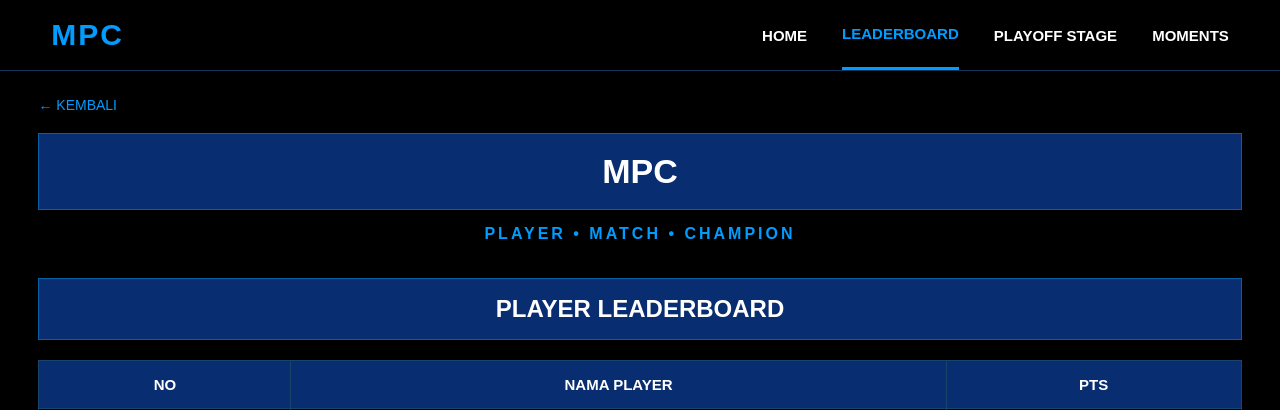
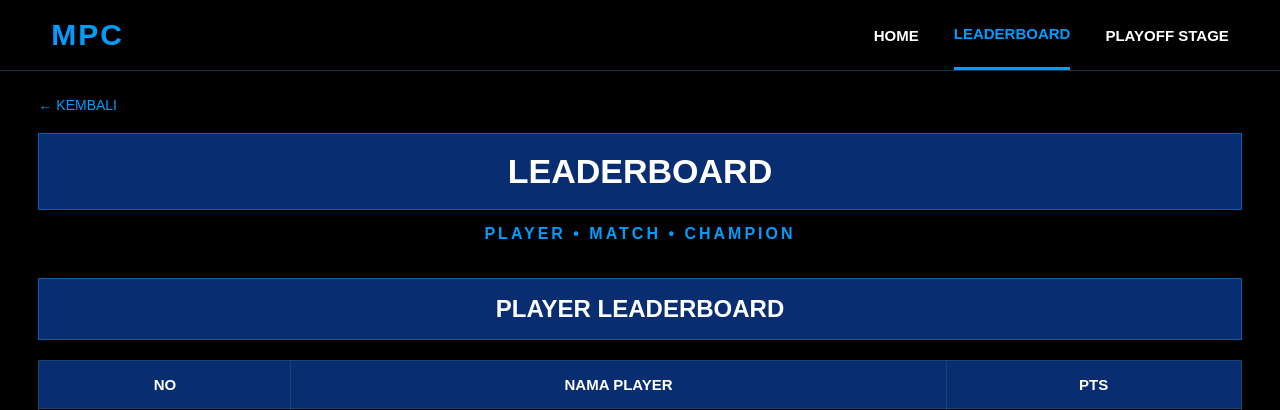
Before and after one commit to naqiuddin2303/MPC, a Flask app: page /leaderboard in a window 1280 px wide. Shown: the top 410 px of the page. Run offline with Flask 3, Linux system fonts and the light colour scheme.

Commit message:
Update leaderboard.html

```diff
--- a/templates/leaderboard.html
+++ b/templates/leaderboard.html
@@ -17,11 +17,13 @@
 
 <body>
 
+
 <nav>
 
     <div class="logo-text">
         MPC
     </div>
+
 
     <div class="nav-links">
 
@@ -31,15 +33,13 @@
 
         <a href="/leaderboard"
            class="active">
+
             LEADERBOARD
+
         </a>
 
         <a href="/playoff">
             PLAYOFF STAGE
-        </a>
-
-        <a href="/moments">
-            MOMENTS
         </a>
 
     </div>
@@ -49,6 +49,7 @@
 
 <main class="page-container">
 
+
     <a href="/" class="back">
         ← KEMBALI
     </a>
@@ -57,7 +58,7 @@
     <header class="page-header">
 
         <h1>
-            MPC
+            LEADERBOARD
         </h1>
 
         <p>
@@ -67,13 +68,14 @@
     </header>
 
 
-    <!-- PLAYER -->
+    <!-- PLAYER LEADERBOARD -->
 
     <section class="table-section">
 
         <h2>
             PLAYER LEADERBOARD
         </h2>
+
 
         <div class="table-container">
 
@@ -82,12 +84,17 @@
                 <thead>
 
                     <tr>
+
                         <th>NO</th>
+
                         <th>NAMA PLAYER</th>
+
                         <th>PTS</th>
+
                     </tr>
 
                 </thead>
+
 
                 <tbody>
 
@@ -120,13 +127,14 @@
     </section>
 
 
-    <!-- TEAM -->
+    <!-- TEAM STATISTICS -->
 
     <section class="table-section">
 
         <h2>
             TEAM STATISTICS
         </h2>
+
 
         <div class="table-container">
 
@@ -135,13 +143,19 @@
                 <thead>
 
                     <tr>
+
                         <th>NO</th>
+
                         <th>TEAM</th>
+
                         <th>WIN</th>
+
                         <th>LOSS</th>
+
                     </tr>
 
                 </thead>
+
 
                 <tbody>
 
@@ -177,6 +191,7 @@
 
     </section>
 
+
 </main>
 
 
```
